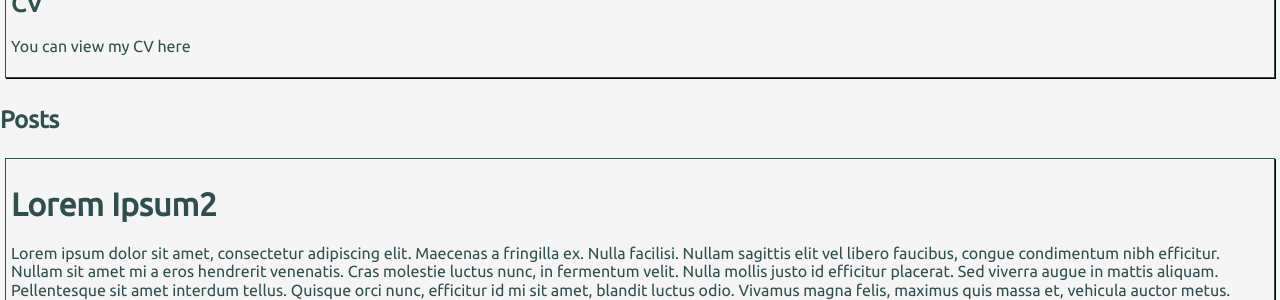
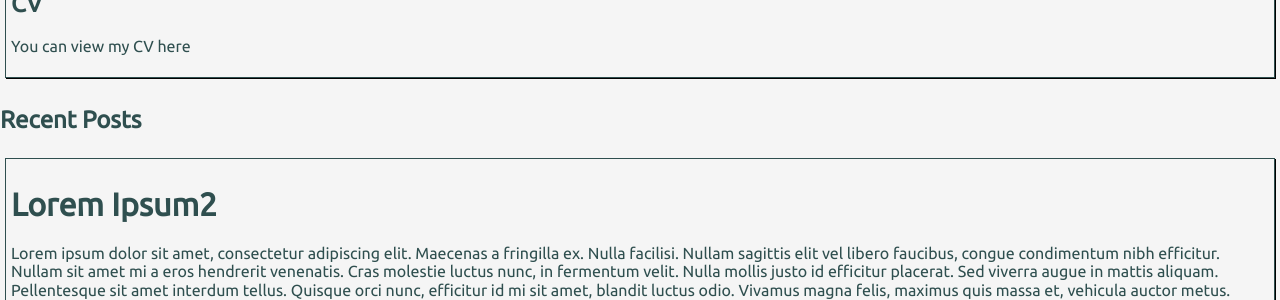
Before and after one commit to Mcphylus12/mcphylus12.github.io, a Jekyll site: the page built from index.md, in a window 1280 px wide. Shown: the part 855-1155 px from the top of the page. Built offline with Jekyll 4.4.1, drawn with Linux system fonts in a browser that asks for light colours.

Commit message:
added post  title styling

```diff
--- a/_config.yml
+++ b/_config.yml
@@ -1,3 +1,4 @@
 titlePrefix : PWIP
 avatarUrl: https://avatars2.githubusercontent.com/u/3704565?s=400&v=4
 name: Kyle Alexander
+postsTitle: Recent Posts
--- a/_includes/posts.html
+++ b/_includes/posts.html
@@ -1,5 +1,5 @@
 <div id="posts">
-    <h2>Posts</h2>
+    <h2>{{ site.postsTitle }}</h2>
     {% for post in site.posts limit: 5 %}
         {% if post.visible %}
             <div id="post" class="section">
--- a/css/mobile.scss
+++ b/css/mobile.scss
@@ -11,3 +11,11 @@
     width: 80%;
     height: 80%;
 }
+
+#posts
+{
+    h2
+    {
+        margin: 20px 5px;
+    }
+}
```
